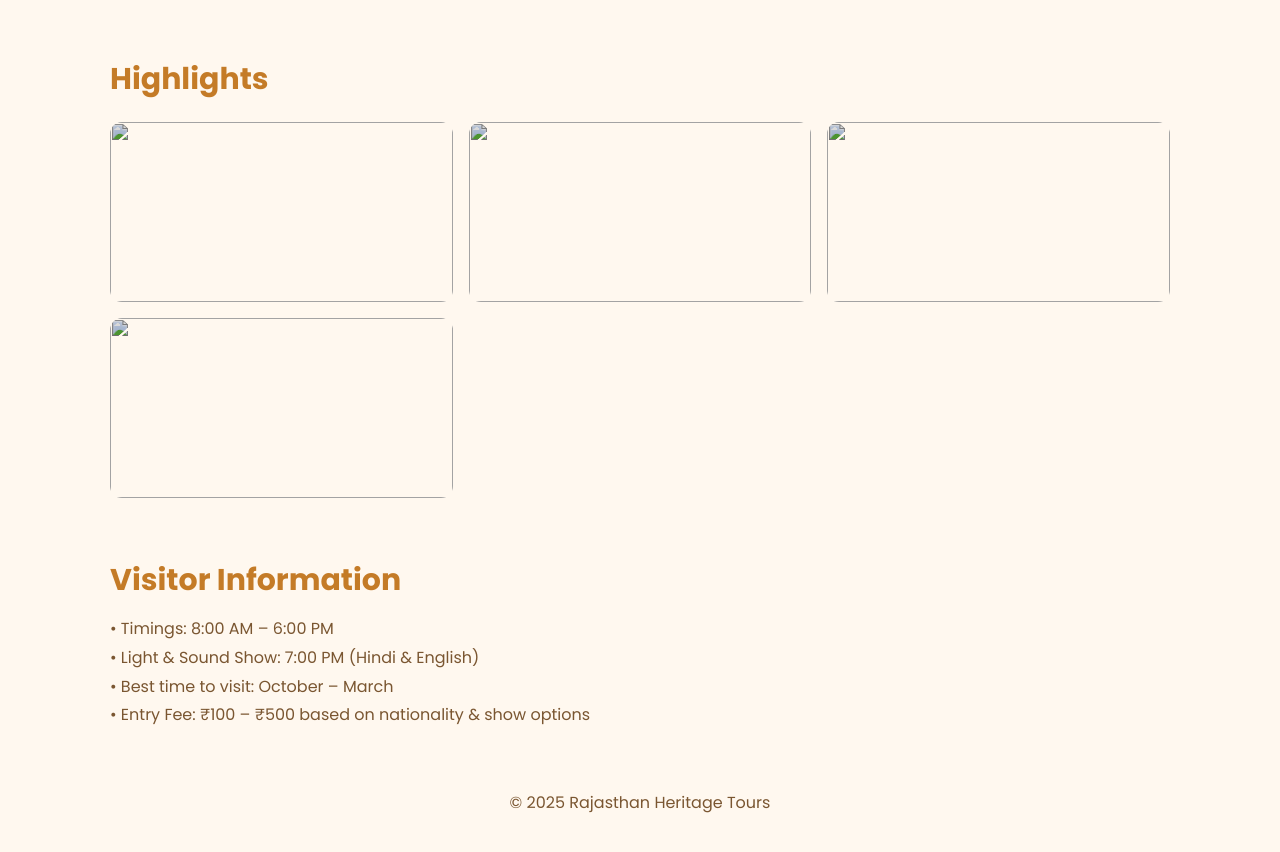
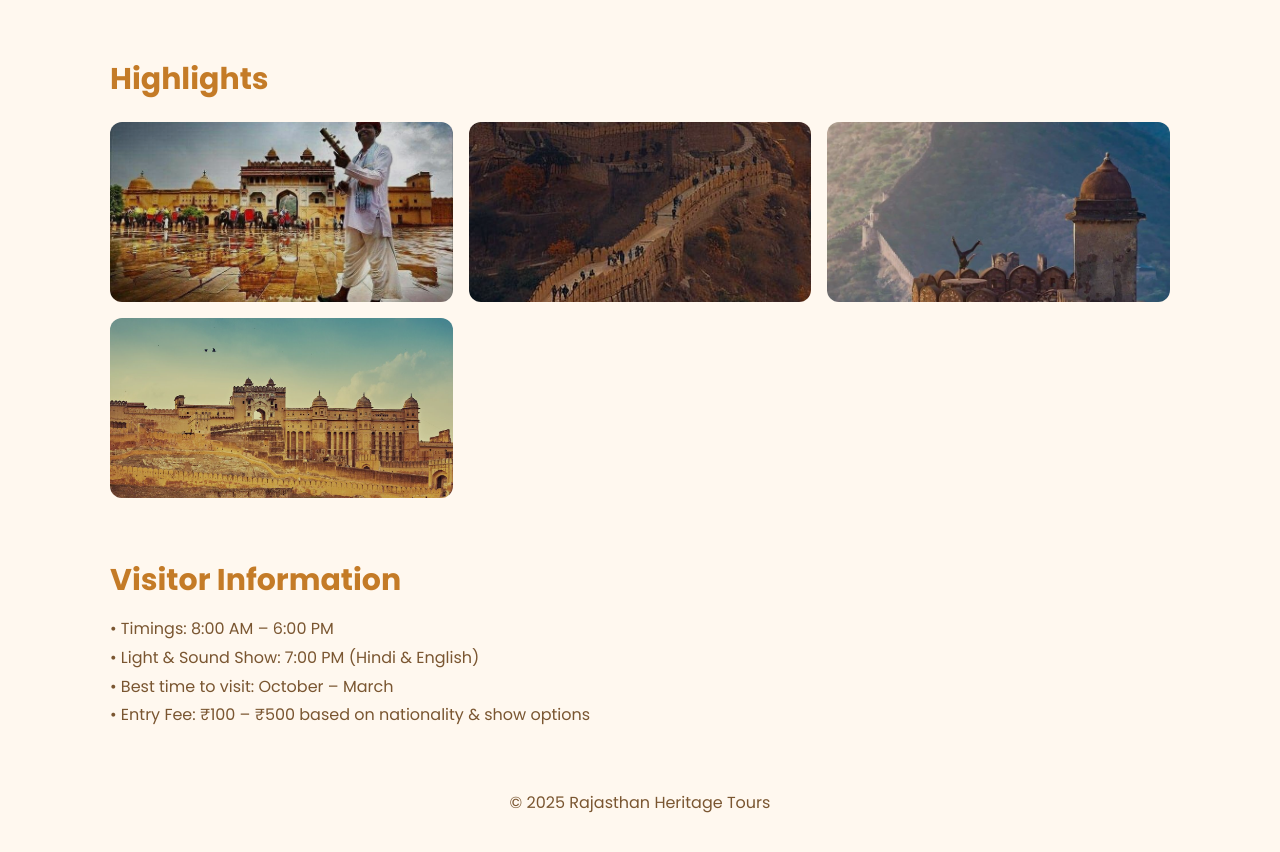
Before and after one commit to Keerthika082006/Tourist_Website, a plain HTML site: page Amber-fort.html in a window 1280 px wide. Shown: the part 834-1686 px from the top of the page. Drawn offline with Linux system fonts and the light colour scheme.

Commit message:
second commit
Updated image paths in the Amber Fort HTML file.

```diff
--- a/Amber-fort.html
+++ b/Amber-fort.html
@@ -10,7 +10,7 @@
   body{ font-family:'Poppins',sans-serif;background:var(--bg);color:#2b2b2b;overflow-x:hidden }
 
   /* Hero */
-  .hero{ height:70vh;background:url('images/RR1.jpg') center/cover no-repeat;position:relative;display:flex;align-items:center;justify-content:center;color:white;text-align:center }
+  .hero{ height:70vh;background:url('RR1.jpg') center/cover no-repeat;position:relative;display:flex;align-items:center;justify-content:center;color:white;text-align:center }
   .hero::after{content:"";position:absolute;inset:0;background:rgba(0,0,0,0.4)}
   .hero h1{position:relative;font-size:48px;text-shadow:0 10px 30px rgba(0,0,0,0.4);opacity:0;transform:translateY(40px);transition:1s}
   .hero p{position:relative;margin-top:10px;font-size:18px;opacity:0;transform:translateY(40px);transition:1.3s}
@@ -54,10 +54,10 @@
 <section class="section">
   <h2>Highlights</h2>
   <div class="gallery">
-    <img src="images/RR2.jpg">
-    <img src="images/RR3.jpg">
-    <img src="images/RR4.jpg">
-    <img src="images/RR1.jpg">
+    <img src="RR2.jpg">
+    <img src="RR3.jpg">
+    <img src="RR4.jpg">
+    <img src="RR1.jpg">
   </div>
 </section>
 
@@ -93,4 +93,5 @@ reveal();
 </script>
 
 </body>
+
 </html>
```
